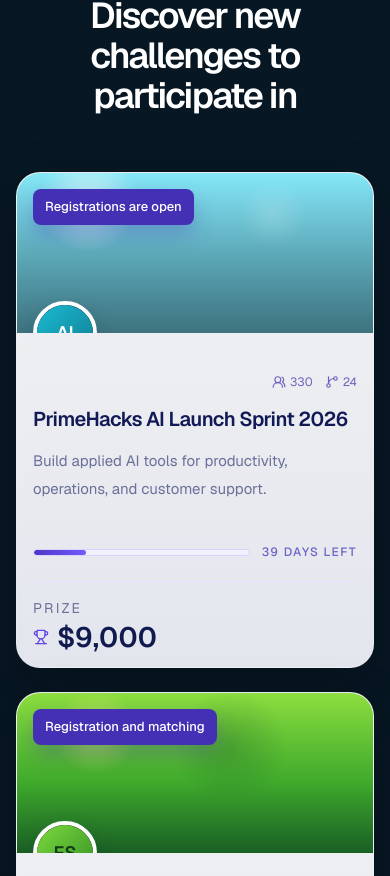
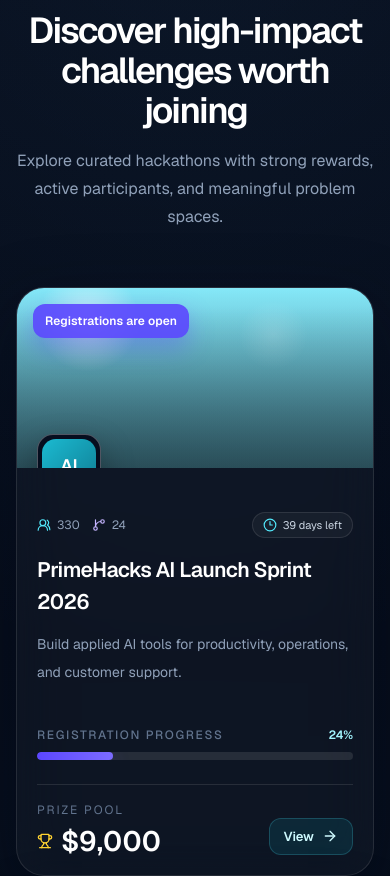
Before and after one commit to mrhujaifa/primeHacks-client, a Next.js app: page / in a window 390 px wide. Shown: the part 5349-6225 px from the top of the page. Built offline with nearby package versions, Linux system fonts and the light colour scheme.

Commit message:
update: premiumPlan com and featuredHackathon com

```diff
--- a/src/components/layouts/Navbar.tsx
+++ b/src/components/layouts/Navbar.tsx
@@ -14,7 +14,7 @@ import {
 
 const navItems = [
   { label: "Hackathons", href: "/hackathons" },
-  { label: "Explore", href: "/explore" },
+  { label: "Builder", href: "/builder" },
   { label: "Organizers", href: "/organizers" },
   { label: "Leaderboard", href: "/leaderboard" },
 ];
--- a/src/components/ui/FeaturedHackathons.tsx
+++ b/src/components/ui/FeaturedHackathons.tsx
@@ -1,5 +1,11 @@
 import Link from "next/link";
-import { ArrowRight, GitBranch, Trophy, UsersRound } from "lucide-react";
+import {
+  ArrowRight,
+  GitBranch,
+  Trophy,
+  UsersRound,
+  Clock3,
+} from "lucide-react";
 
 const featuredHackathons = [
   {
@@ -12,15 +18,14 @@ const featuredHackathons = [
     prize: "$9,000",
     daysLeft: 39,
     progress: "24%",
-    accent: "cyan",
     badgeClass:
-      "bg-[#4430b4] text-white shadow-[0_10px_20px_rgba(68,48,180,0.28)]",
+      "bg-[#5b46ff]/90 text-white shadow-[0_10px_24px_rgba(91,70,255,0.35)]",
     coverClass:
       "bg-[linear-gradient(180deg,#85e8f8_0%,#6ec6d7_40%,#4d8f9c_100%)]",
     artClass:
       "bg-[radial-gradient(circle_at_20%_18%,rgba(255,255,255,0.58),transparent_16%),radial-gradient(circle_at_72%_26%,rgba(255,255,255,0.16),transparent_12%),linear-gradient(180deg,transparent_0%,rgba(7,17,27,0.22)_100%)]",
     logoClass: "bg-[linear-gradient(135deg,#1bbad1,#0f7c92)] text-white",
-    progressClass: "bg-[linear-gradient(90deg,#4f35c8,#6f5cff)]",
+    progressClass: "bg-[linear-gradient(90deg,#5b46ff,#7c6cff)]",
     initials: "AI",
   },
   {
@@ -33,15 +38,14 @@ const featuredHackathons = [
     prize: "$12,500",
     daysLeft: 82,
     progress: "8%",
-    accent: "lime",
     badgeClass:
-      "bg-[#4430b4] text-white shadow-[0_10px_20px_rgba(68,48,180,0.28)]",
+      "bg-[#5b46ff]/90 text-white shadow-[0_10px_24px_rgba(91,70,255,0.35)]",
     coverClass:
       "bg-[linear-gradient(180deg,#8ede3f_0%,#45ba2f_56%,#1e6f2b_100%)]",
     artClass:
       "bg-[radial-gradient(circle_at_22%_24%,rgba(255,241,128,0.42),transparent_14%),radial-gradient(circle_at_60%_34%,rgba(21,85,37,0.28),transparent_24%),linear-gradient(180deg,transparent_0%,rgba(8,28,12,0.18)_100%)]",
     logoClass: "bg-[linear-gradient(135deg,#7cd93d,#338e25)] text-[#103d16]",
-    progressClass: "bg-[linear-gradient(90deg,#5939d5,#7963ff)]",
+    progressClass: "bg-[linear-gradient(90deg,#5b46ff,#7c6cff)]",
     initials: "FS",
   },
   {
@@ -54,15 +58,14 @@ const featuredHackathons = [
     prize: "$10,000",
     daysLeft: 7,
     progress: "74%",
-    accent: "flag",
     badgeClass:
-      "bg-[#4430b4] text-white shadow-[0_10px_20px_rgba(68,48,180,0.28)]",
+      "bg-[#5b46ff]/90 text-white shadow-[0_10px_24px_rgba(91,70,255,0.35)]",
     coverClass:
       "bg-[linear-gradient(90deg,#11238b_0%,#11238b_34%,#f2c11b_34%,#f2c11b_67%,#c7333a_67%,#c7333a_100%)]",
     artClass:
       "bg-[linear-gradient(180deg,rgba(255,255,255,0.12),transparent_40%),radial-gradient(circle_at_82%_22%,rgba(255,255,255,0.18),transparent_18%)]",
     logoClass: "bg-[linear-gradient(135deg,#1f0f63,#3b248d)] text-white",
-    progressClass: "bg-[linear-gradient(90deg,#4f35c8,#6f5cff)]",
+    progressClass: "bg-[linear-gradient(90deg,#5b46ff,#7c6cff)]",
     initials: "RO",
   },
   {
@@ -75,100 +78,129 @@ const featuredHackathons = [
     prize: "$10,000",
     daysLeft: 7,
     progress: "68%",
-    accent: "flag",
     badgeClass:
-      "bg-[#4430b4] text-white shadow-[0_10px_20px_rgba(68,48,180,0.28)]",
+      "bg-[#5b46ff]/90 text-white shadow-[0_10px_24px_rgba(91,70,255,0.35)]",
     coverClass:
       "bg-[linear-gradient(180deg,#f7f8fc_0%,#f7f8fc_30%,#104d8d_30%,#104d8d_62%,#cc3640_62%,#cc3640_100%)]",
     artClass:
       "bg-[linear-gradient(135deg,rgba(19,34,72,0.22),transparent_38%),radial-gradient(circle_at_82%_22%,rgba(255,255,255,0.18),transparent_18%)]",
     logoClass: "bg-[linear-gradient(135deg,#1f0f63,#3b248d)] text-white",
-    progressClass: "bg-[linear-gradient(90deg,#4f35c8,#6f5cff)]",
+    progressClass: "bg-[linear-gradient(90deg,#5b46ff,#7c6cff)]",
     initials: "CZ",
   },
 ];
 
 export default function FeaturedHackathons() {
   return (
-    <section className="px-4 py-20 sm:px-6 lg:px-8 lg:py-24">
-      <div className="container mx-auto">
+    <section className="relative px-4 py-20 sm:px-6 lg:px-8 lg:py-24">
+      <div className="absolute inset-0 bg-[radial-gradient(circle_at_top,rgba(88,196,255,0.08),transparent_26%),linear-gradient(180deg,#050816_0%,#07111f_45%,#08131f_100%)]" />
+      <div className="relative container mx-auto">
         <div className="mx-auto max-w-3xl text-center">
-          <p className="text-xs font-medium uppercase tracking-[0.18em] text-cyan-200">
+          <span className="inline-flex rounded-full border border-cyan-300/20 bg-cyan-400/10 px-4 py-1 text-[11px] font-medium uppercase tracking-[0.22em] text-cyan-200 backdrop-blur-md">
             Featured Hackathons
+          </span>
+
+          <h2 className="mt-6 font-[family:var(--font-space-grotesk)] text-4xl font-semibold tracking-[-0.05em] text-white sm:text-5xl">
+            Discover high-impact challenges worth joining
+          </h2>
+
+          <p className="mt-4 text-base leading-7 text-slate-400 sm:text-lg">
+            Explore curated hackathons with strong rewards, active participants,
+            and meaningful problem spaces.
           </p>
-          <h2 className="mt-5 font-[family:var(--font-space-grotesk)] text-4xl font-semibold tracking-[-0.05em] text-white sm:text-5xl">
-            Discover new challenges to participate in
-          </h2>
         </div>
 
         <div className="mt-14 grid gap-6 md:grid-cols-2 xl:grid-cols-4">
           {featuredHackathons.map((hackathon) => (
             <article
               key={hackathon.title}
-              className="overflow-hidden rounded-[24px] border border-white/10 bg-[linear-gradient(180deg,rgba(255,255,255,0.95),rgba(246,248,255,0.92))] shadow-[0_24px_60px_rgba(2,8,18,0.24)]"
+              className="group overflow-hidden rounded-[28px] border border-white/10 bg-white/[0.03] text-white shadow-[0_24px_70px_rgba(2,8,24,0.45)] backdrop-blur-xl transition duration-300 hover:-translate-y-1.5 hover:border-cyan-300/25 hover:bg-white/[0.05]"
             >
               <div
-                className={`relative h-[160px] overflow-hidden ${hackathon.coverClass}`}
+                className={`relative h-[180px] overflow-hidden ${hackathon.coverClass}`}
               >
                 <div className={`absolute inset-0 ${hackathon.artClass}`} />
+                <div className="absolute inset-0 bg-[linear-gradient(180deg,rgba(6,10,18,0)_10%,rgba(6,10,18,0.18)_55%,rgba(6,10,18,0.36)_100%)]" />
+
                 <div className="absolute left-4 top-4">
                   <span
-                    className={`inline-flex rounded-[8px] px-3 py-2 text-[13px] font-medium ${hackathon.badgeClass}`}
+                    className={`inline-flex rounded-xl px-3 py-2 text-[12px] font-semibold tracking-[0.01em] ${hackathon.badgeClass}`}
                   >
                     {hackathon.status}
                   </span>
                 </div>
 
-                <div className="absolute bottom-[-32px] left-4 flex h-[64px] w-[64px] items-center justify-center rounded-full border-4 border-white bg-slate-950 text-lg font-semibold shadow-[0_10px_24px_rgba(16,24,40,0.18)]">
+                <div className="absolute bottom-[-30px] left-5 flex h-[64px] w-[64px] items-center justify-center rounded-2xl border border-white/30 bg-slate-950/90 p-[4px] shadow-[0_14px_32px_rgba(0,0,0,0.35)] backdrop-blur-md">
                   <div
-                    className={`flex h-full w-full items-center justify-center rounded-full ${hackathon.logoClass}`}
+                    className={`flex h-full w-full items-center justify-center rounded-[14px] text-lg font-semibold ${hackathon.logoClass}`}
                   >
                     {hackathon.initials}
                   </div>
                 </div>
               </div>
 
-              <div className="px-4 pb-4 pt-10">
-                <div className="flex items-center justify-end gap-3 text-[12px] text-[#6d63bf]">
-                  <div className="flex items-center gap-1">
-                    <UsersRound className="h-3.5 w-3.5" />
-                    <span>{hackathon.participants}</span>
+              <div className="px-5 pb-5 pt-11">
+                <div className="flex items-center justify-between gap-3 text-[12px] text-slate-400">
+                  <div className="flex items-center gap-3">
+                    <div className="flex items-center gap-1.5">
+                      <UsersRound className="h-3.5 w-3.5 text-cyan-300" />
+                      <span>{hackathon.participants}</span>
+                    </div>
+                    <div className="flex items-center gap-1.5">
+                      <GitBranch className="h-3.5 w-3.5 text-violet-300" />
+                      <span>{hackathon.projects}</span>
+                    </div>
                   </div>
-                  <div className="flex items-center gap-1">
-                    <GitBranch className="h-3.5 w-3.5" />
-                    <span>{hackathon.projects}</span>
+
+                  <div className="inline-flex items-center gap-1.5 rounded-full border border-white/10 bg-white/[0.04] px-2.5 py-1 text-[11px] text-slate-300">
+                    <Clock3 className="h-3.5 w-3.5 text-cyan-300" />
+                    {hackathon.daysLeft} days left
                   </div>
                 </div>
 
-                <h3 className="mt-3 font-[family:var(--font-space-grotesk)] text-[20px] font-semibold leading-8 tracking-[-0.03em] text-[#121957]">
+                <h3 className="mt-4 font-[family:var(--font-space-grotesk)] text-[21px] font-semibold leading-8 tracking-[-0.03em] text-white">
                   {hackathon.title}
                 </h3>
-                <p className="mt-3 min-h-[72px] text-[15px] leading-7 text-[#6a7099]">
+
+                <p className="mt-3 min-h-[72px] text-[14px] leading-7 text-slate-400">
                   {hackathon.description}
                 </p>
 
-                <div className="mt-6 flex items-center gap-3">
-                  <div className="h-[7px] flex-1 overflow-hidden rounded-full border border-[#d8d2ff] bg-[#f2efff]">
+                <div className="mt-6">
+                  <div className="mb-2 flex items-center justify-between">
+                    <span className="text-[12px] font-medium uppercase tracking-[0.14em] text-slate-500">
+                      Registration progress
+                    </span>
+                    <span className="text-[12px] font-semibold text-cyan-200">
+                      {hackathon.progress}
+                    </span>
+                  </div>
+
+                  <div className="h-2 w-full overflow-hidden rounded-full bg-white/10">
                     <div
-                      className={`h-full rounded-full ${hackathon.progressClass}`}
+                      className={`h-full rounded-full ${hackathon.progressClass} shadow-[0_8px_18px_rgba(91,70,255,0.38)]`}
                       style={{ width: hackathon.progress }}
                     />
                   </div>
-                  <span className="text-[12px] font-medium uppercase tracking-[0.12em] text-[#6b63c7]">
-                    {hackathon.daysLeft} days left
-                  </span>
                 </div>
 
-                <div className="mt-5 border-t border-[#e6e1ff] pt-4">
-                  <p className="text-[14px] uppercase tracking-[0.16em] text-[#6a7099]">
-                    Prize
-                  </p>
-                  <div className="mt-1 flex items-center gap-2">
-                    <Trophy className="h-4 w-4 text-[#5f46e8]" />
-                    <p className="font-[family:var(--font-space-grotesk)] text-[28px] font-semibold leading-none text-[#111a4f]">
-                      {hackathon.prize}
+                <div className="mt-6 flex items-end justify-between border-t border-white/10 pt-4">
+                  <div>
+                    <p className="text-[12px] uppercase tracking-[0.16em] text-slate-500">
+                      Prize Pool
                     </p>
+                    <div className="mt-2 flex items-center gap-2">
+                      <Trophy className="h-4 w-4 text-amber-300" />
+                      <p className="font-[family:var(--font-space-grotesk)] text-[28px] font-semibold leading-none text-white">
+                        {hackathon.prize}
+                      </p>
+                    </div>
                   </div>
+
+                  <button className="inline-flex items-center gap-2 rounded-xl border border-cyan-300/20 bg-cyan-400/10 px-3.5 py-2 text-[13px] font-semibold text-cyan-100 transition hover:border-cyan-300/40 hover:bg-cyan-400/15">
+                    View
+                    <ArrowRight className="h-4 w-4" />
+                  </button>
                 </div>
               </div>
             </article>
@@ -178,7 +210,7 @@ export default function FeaturedHackathons() {
         <div className="mt-12 flex justify-center">
           <Link
             href="/hackathons"
-            className="inline-flex items-center justify-center gap-2 rounded-[12px] border border-cyan-300/24 bg-white/[0.04] px-6 py-3.5 text-sm font-semibold text-white transition hover:border-cyan-300/40 hover:bg-white/[0.07]"
+            className="inline-flex items-center justify-center gap-2 rounded-2xl border border-cyan-300/20 bg-white/[0.04] px-6 py-3.5 text-sm font-semibold text-white shadow-[0_12px_30px_rgba(8,15,30,0.35)] backdrop-blur-md transition hover:border-cyan-300/40 hover:bg-white/[0.07]"
           >
             See all hackathons
             <ArrowRight className="h-4 w-4" />
```
Also changed, not shown: src/app/(commonLayout)/hackathons/page.tsx (added, +7 -0 lines), src/app/(commonLayout)/premium/page.tsx (added, +12 -0 lines), src/components/modules/Premium/PremiumPlan.tsx (+6 -6 lines).
